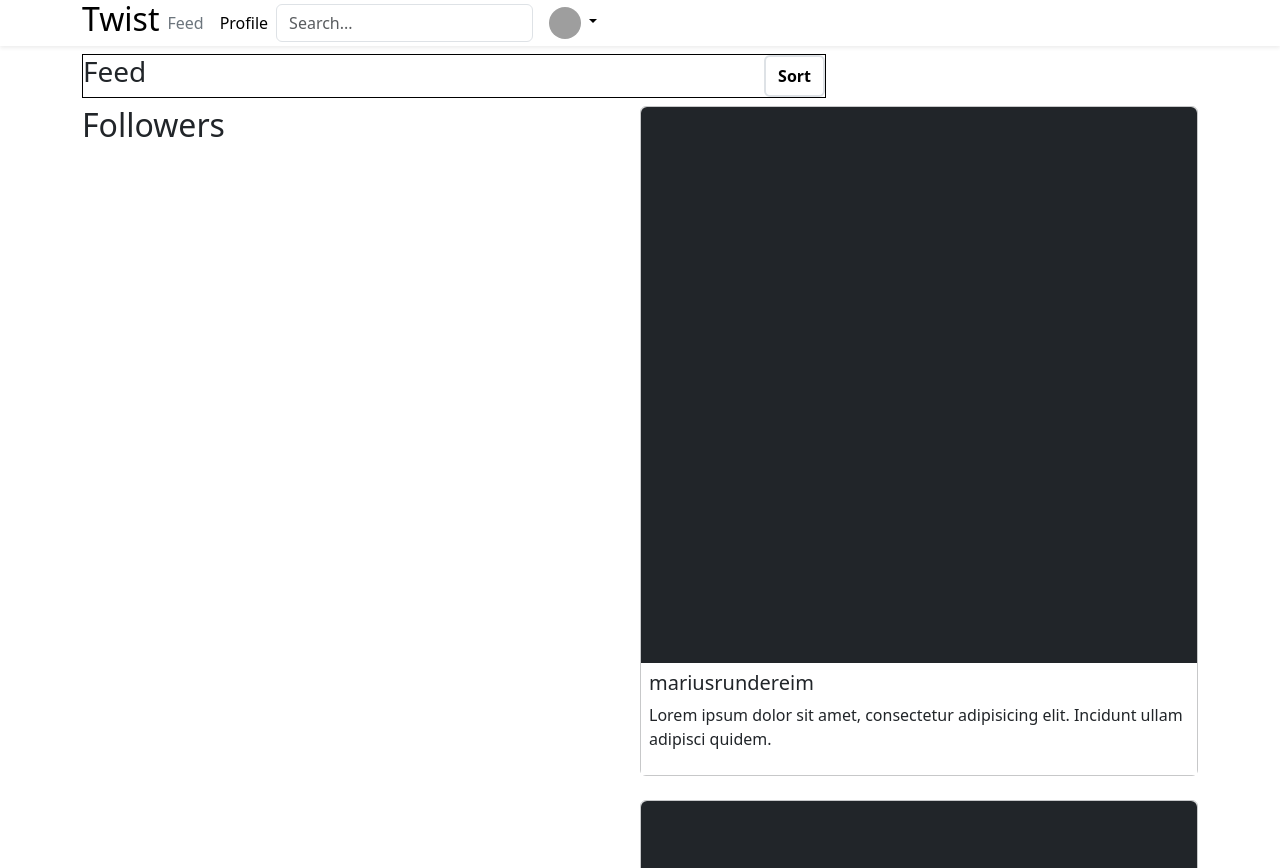
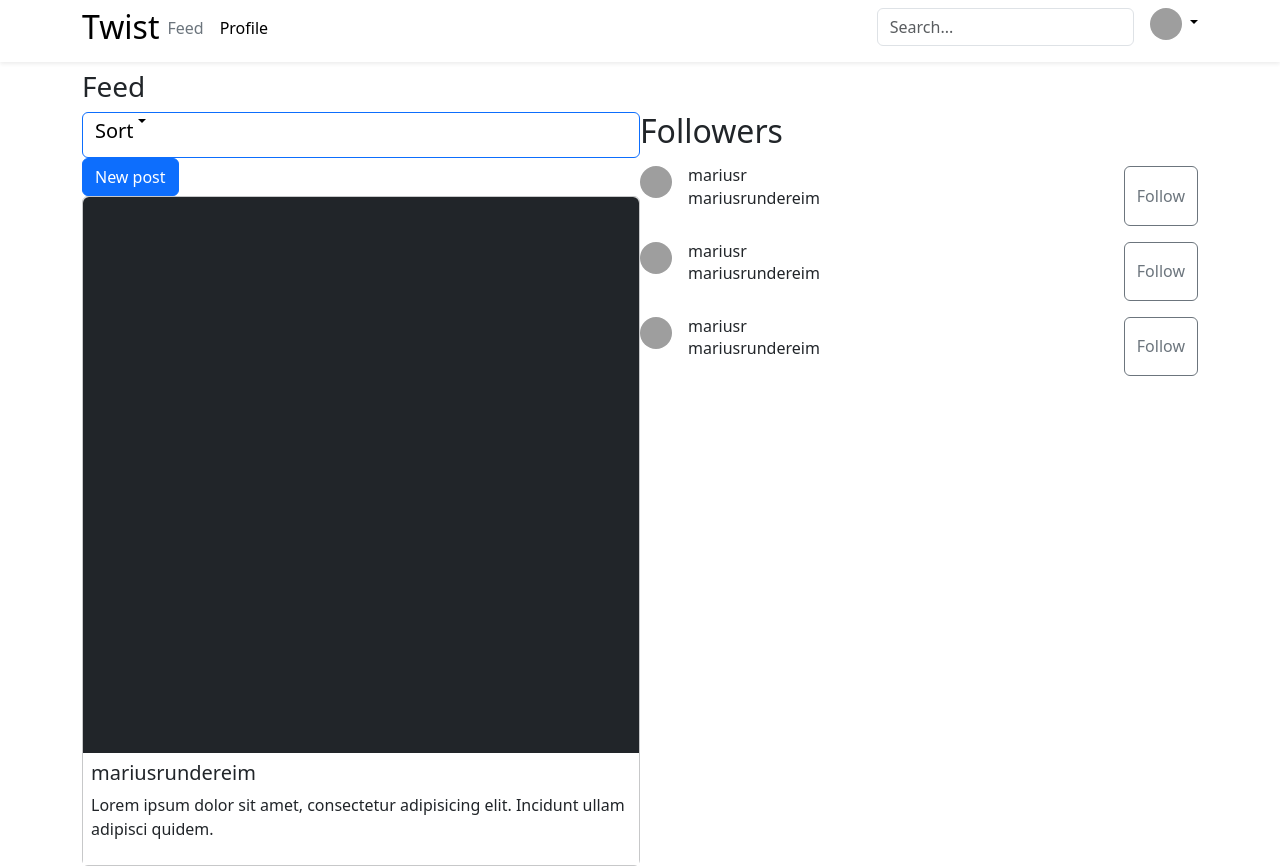
Before and after one commit to mariusrundereim/marius_css_frameworks_ca, a website: page feed/index.html in a window 1280 px wide. Shown: the top 868 px of the page. Drawn offline with nearby package versions, Linux system fonts and the light colour scheme; grey boxes are pictures that could not be loaded.

Commit message:
improvements on feed page

```diff
--- a/feed/index.html
+++ b/feed/index.html
@@ -5,19 +5,20 @@
     <meta name="viewport" content="width=device-width, initial-scale=1.0" />
     <title>Feed Page</title>
     <link rel="stylesheet" href="../dist/css/main.css" />
+
     <script
       defer
       src="../node_modules/bootstrap/dist/js/bootstrap.bundle.min.js"
     ></script>
+
     <script defer src="../js/dummypost.js"></script>
   </head>
   <body class="d-flex justify-content-between flex-column vh-100">
     <div>
-      <header class="sticky-top bg-white shadow-sm">
+      <header class="sticky-top bg-white shadow-sm p-2">
         <div class="container">
-          <div
-            class="d-flex flex-lg-row flex-column align-items-center justify-content-center justify-content-lg-start"
-          >
+          <div class="d-flex justify-content-between">
+            <div class="d-flex">
               <a
                 href="/feed/index.html"
                 class="d-flex align-items-center mb-2 mb-lg-0 link-body-emphasis text-decoration-none"
@@ -25,7 +26,7 @@
                 <h2>Twist</h2>
               </a>
 
-            <nav>
+              <nav class="d-none d-sm-block">
                 <ul
                   class="nav col-12 col-lg-auto me-lg-auto mb-2 justify-content-center mb-md-0"
                 >
@@ -45,8 +46,13 @@
                   </li>
                 </ul>
               </nav>
+            </div>
 
-            <form class="col-5 col-lg-auto mb-3 mb-lg-0 me-lg-3" role="search">
+            <div class="d-flex flex-wrap">
+              <form
+                class="col-5 col-lg-auto mb-3 mb-lg-0 me-lg-3"
+                role="search"
+              >
                 <input
                   type="search"
                   class="form-control"
@@ -85,27 +91,88 @@
               </div>
             </div>
           </div>
+        </div>
       </header>
 
       <main class="container mt-2">
-        <div
-          class="col-sm-8 d-flex justify-content-between border border-1 border-black"
-        >
+        <div>
           <h1 class="fs-3">Feed</h1>
+        </div>
+        <section class="d-flex flex-row mt-2">
+          <div class="col-sm-6 mb-2">
+            <div>
+              <a
+                href="#"
+                class="d-block d-flex link-body-emphasis text-decoration-none dropdown-toggle btn btn-outline-primary"
+                data-bs-toggle="dropdown"
+                aria-expanded="false"
+                ><h3 class="fs-5">Sort</h3>
+              </a>
+
+              <ul class="dropdown-menu text-small">
+                <li><a class="dropdown-item" href="#">Trending</a></li>
+                <li><a class="dropdown-item" href="#">Latest</a></li>
+              </ul>
+            </div>
+            <div>
+              <!-- Button trigger modal -->
               <button
                 type="button"
-            class="btn fw-semibold text-black border border-2"
+                class="btn btn-primary"
+                data-bs-toggle="modal"
+                data-bs-target="#exampleModal"
               >
-            Sort
+                New post
+              </button>
+              <!-- Modal -->
+              <div
+                class="modal fade"
+                id="exampleModal"
+                tabindex="-1"
+                aria-labelledby="exampleModalLabel"
+                aria-hidden="true"
+              >
+                <div class="modal-dialog">
+                  <div class="modal-content">
+                    <div class="modal-header">
+                      <h1 class="modal-title fs-5" id="exampleModalLabel">
+                        New post
+                      </h1>
+                      <button
+                        type="button"
+                        class="btn-close"
+                        data-bs-dismiss="modal"
+                        aria-label="Close"
+                      ></button>
+                    </div>
+                    <div class="modal-body">
+                      <p>
+                        Lorem ipsum dolor sit amet consectetur, adipisicing
+                        elit. Pariatur dolorum commodi molestiae enim
+                        consectetur facilis architecto possimus recusandae!
+                      </p>
+                      <div class="border border-1 border-top">
+                        <label for="upload">Image</label>
+                        <input type="text" placeholder="Upload image" />
+                      </div>
+                    </div>
+                    <div class="modal-footer">
+                      <button
+                        type="button"
+                        class="btn btn-secondary"
+                        data-bs-dismiss="modal"
+                      >
+                        Close
+                      </button>
+                      <button type="button" class="btn btn-primary">
+                        Send
                       </button>
                     </div>
-        <section class="d-flex flex-row mt-2">
-          <div class="d-none d-sm-block col-6">
-            <h2>Followers</h2>
                   </div>
-          <div class="col-sm-6">
+                </div>
+              </div>
+            </div>
             <!-- Content Feed-->
-            <div class="mb-2">
             <!-- Example post 1-->
             <div class="border border-dark border-opacity-25 rounded mb-4">
               <div class="col ratio ratio-1x1 bg-dark rounded-top"></div>
@@ -129,6 +196,75 @@
               </div>
             </div>
           </div>
+          <div class="d-none d-sm-block col-6">
+            <h2 class="mb-2">Followers</h2>
+
+            <a
+              href="#"
+              class="list-group-item list-group-item-action d-flex py-2 gap-3"
+              aria-current="true"
+            >
+              <img
+                src="https://github.com/twbs.png"
+                alt="twbs"
+                width="32"
+                height="32"
+                class="rounded-circle flex-shrink-0"
+              />
+              <div class="d-flex gap-2 w-100 justify-content-between">
+                <div>
+                  <h6 class="mb-0">mariusr</h6>
+                  <p>mariusrundereim</p>
+                </div>
+                <button type="button" class="btn btn-outline-secondary">
+                  Follow
+                </button>
+              </div>
+            </a>
+            <a
+              href="#"
+              class="list-group-item list-group-item-action d-flex py-2 gap-3"
+              aria-current="true"
+            >
+              <img
+                src="https://github.com/twbs.png"
+                alt="twbs"
+                width="32"
+                height="32"
+                class="rounded-circle flex-shrink-0"
+              />
+              <div class="d-flex gap-2 w-100 justify-content-between">
+                <div>
+                  <h6 class="mb-0">mariusr</h6>
+                  <p>mariusrundereim</p>
+                </div>
+                <button type="button" class="btn btn-outline-secondary">
+                  Follow
+                </button>
+              </div>
+            </a>
+            <a
+              href="#"
+              class="list-group-item list-group-item-action d-flex py-2 gap-3"
+              aria-current="true"
+            >
+              <img
+                src="https://github.com/twbs.png"
+                alt="twbs"
+                width="32"
+                height="32"
+                class="rounded-circle flex-shrink-0"
+              />
+              <div class="d-flex gap-2 w-100 justify-content-between">
+                <div>
+                  <h6 class="mb-0">mariusr</h6>
+                  <p>mariusrundereim</p>
+                </div>
+                <button type="button" class="btn btn-outline-secondary">
+                  Follow
+                </button>
+              </div>
+            </a>
           </div>
         </section>
       </main>
```
Also changed, not shown: index.html (+3 -1 lines), src/img/dummy_img_01.png (deleted), src/img/dummy_img_02.png (deleted), src/img/dummy_img_03.png (deleted), src/img/dummy_img_04.png (deleted), src/img/dummy_img_05.png (deleted), src/img/dummy_img_06.png (deleted), src/img/dummy_img_07.png (deleted), src/img/dummy_img_08.png (deleted), src/img/dummy_img_09.png (deleted). Lines whose indentation alone changed are shown as unchanged.
